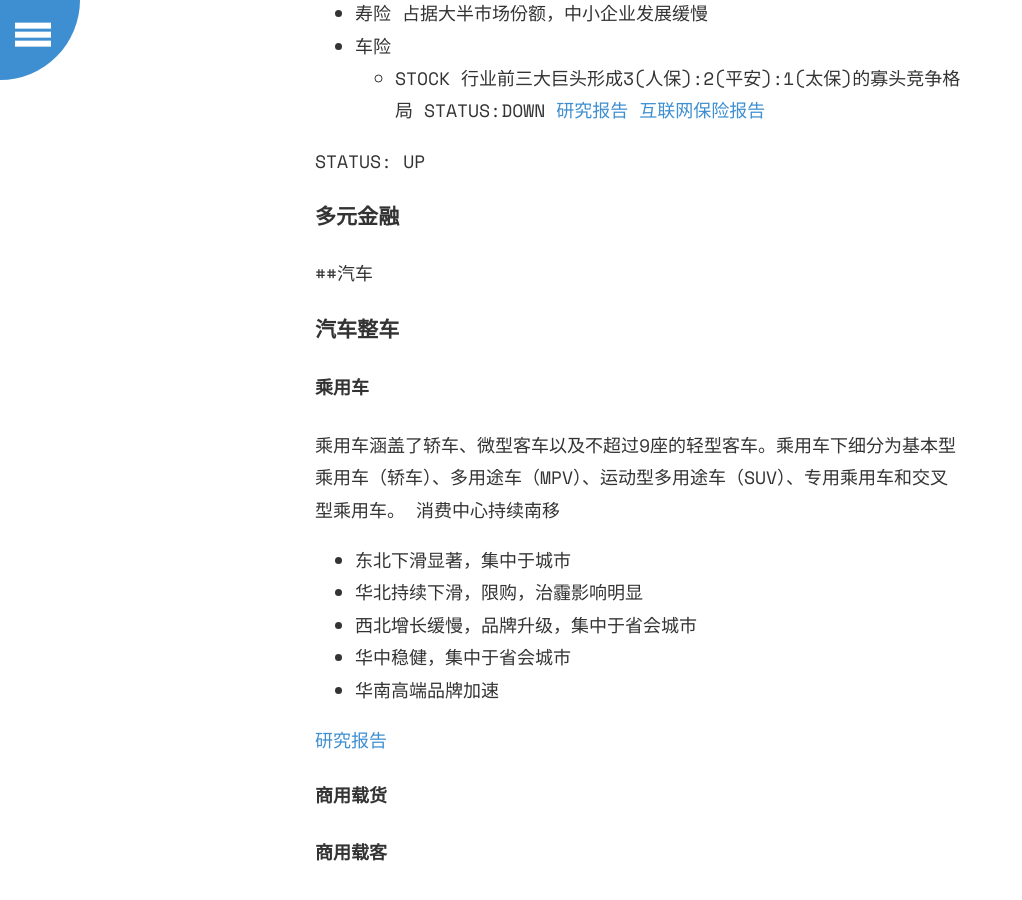
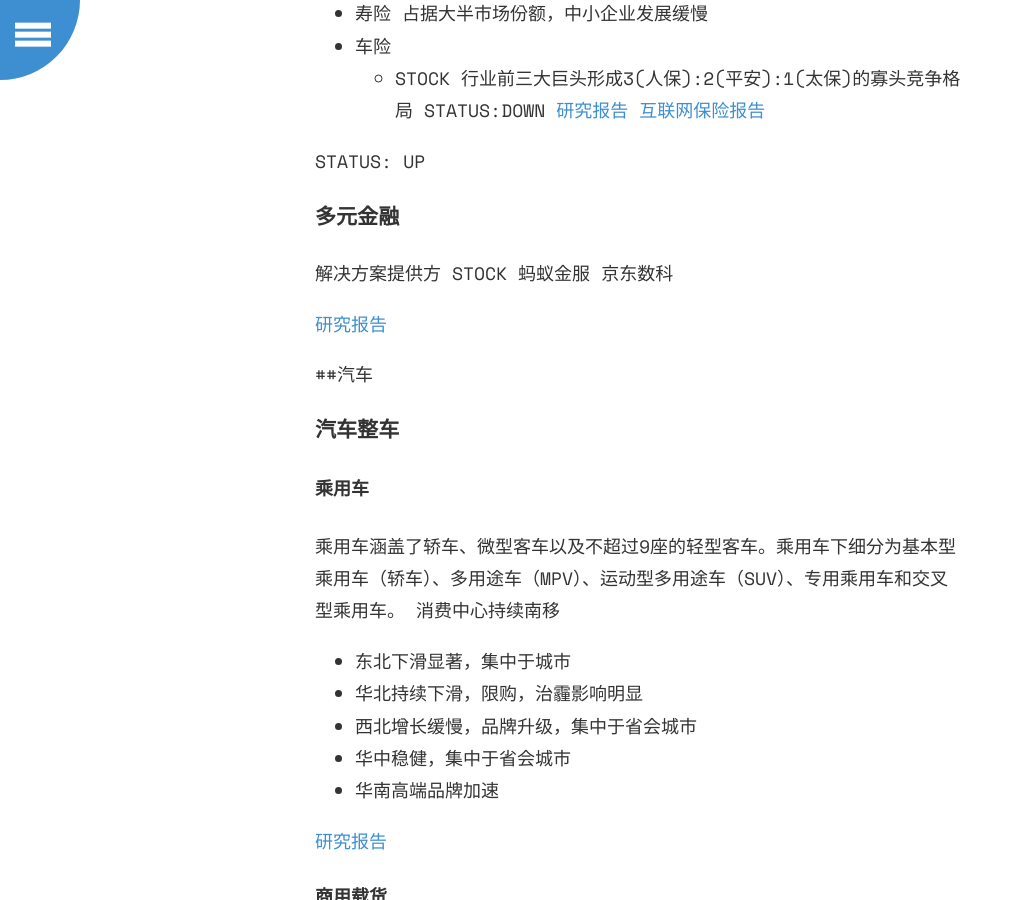
Before and after one commit to cdmaok/cdmaok.github.io, a Jekyll site: the page built from _posts/2019-11-03-hy-investment.md, in a window 1280 px wide and 900 px high, scrolled down 30333 px. Shown: the whole window, without its empty margins (0-1022 px from the left). Built offline with Jekyll 4.4.1, drawn with Linux system fonts in a browser that asks for light colours.

Commit message:
update sth

```diff
--- a/_posts/2019-11-03-hy-investment.md
+++ b/_posts/2019-11-03-hy-investment.md
@@ -767,6 +767,12 @@ STATUS: UP
 
 ### 多元金融
 
+解决方案提供方 STOCK 蚂蚁金服 京东数科
+
+
+
+[研究报告](http://report.iresearch.cn/report_pdf.aspx?id=3458)
+
 ##汽车
 ### 汽车整车
 #### 乘用车
@@ -834,5 +840,6 @@ STOCK 东方金字塔 新东方 学而思
 * 市场高度分散，大体量机构不多
 * STOCK 美莱 艺星 丽都整形
 * 增速放缓至20%，市场进入调整阶段
+* 需求旺盛，供给不足导致行业混乱
 [研究报告](http://report.iresearch.cn/report_pdf.aspx?id=3459)
 见[医疗服务](#医疗服务)
```
